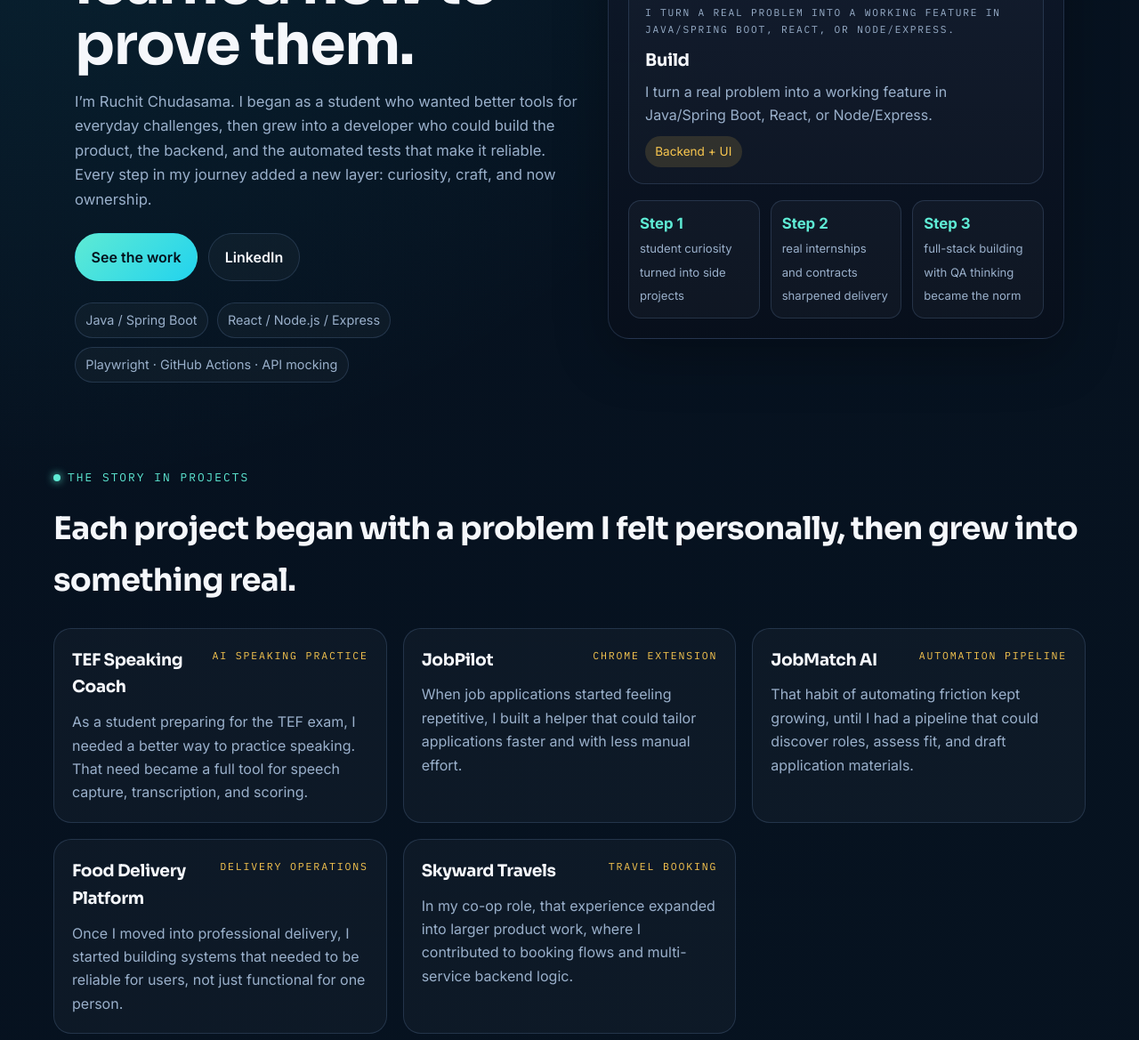
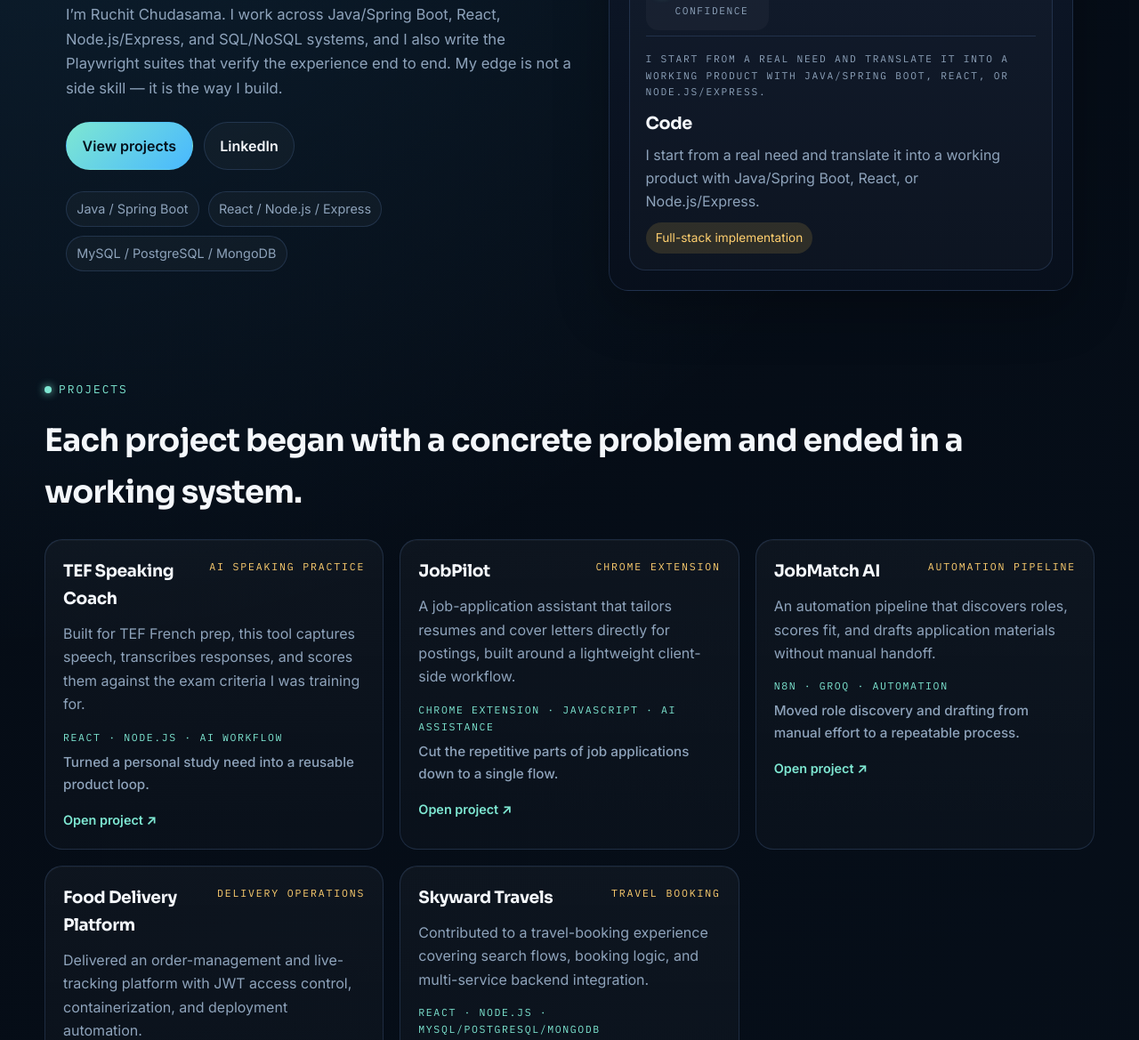
Before and after one commit to ruchit3601/portfolioWebsite, a website built with Vite: page index.html in a window 1280 px wide. Shown: the part 453-1622 px from the top of the page at 89% size. Built offline with nearby package versions, Linux system fonts and the light colour scheme.

Commit message:
refactor: enhance project descriptions and update styling for improved clarity and aesthetics

```diff
--- a/src/main.js
+++ b/src/main.js
@@ -5,25 +5,75 @@ const app = document.getElementById('app');
 
 const stageData = [
   {
+    id: 'code',
+    title: 'Code',
+    label: 'Problem → implementation',
+    detail: 'I start from a real need and translate it into a working product with Java/Spring Boot, React, or Node.js/Express.',
+    metric: 'Full-stack implementation',
+  },
+  {
     id: 'build',
     title: 'Build',
-    label: 'Product shaping',
-    detail: 'I turn a real problem into a working feature in Java/Spring Boot, React, or Node/Express.',
+    label: 'System wiring',
+    detail: 'I connect the UI, API layer, and data model so the feature behaves like a coherent system, not a one-off script.',
     metric: 'Backend + UI',
   },
   {
     id: 'test',
-    title: 'Test',
-    label: 'QA automation',
-    detail: 'I wire Playwright tests around critical flows, mock external APIs, and keep the suite runnable in CI.',
+    title: 'Playwright',
+    label: 'Proof in CI',
+    detail: 'I write Playwright tests around critical flows, mock external APIs, and keep the suite runnable in GitHub Actions.',
     metric: 'Playwright + CI',
   },
   {
     id: 'deploy',
     title: 'Deploy',
     label: 'Release confidence',
-    detail: 'I ship with the same discipline I use in automation: fast feedback, repeatable checks, and fewer surprises.',
+    detail: 'I ship with the same discipline I use in automation: repeatable checks, fast feedback, and fewer surprises.',
     metric: 'GitHub Actions',
+  },
+];
+
+const projects = [
+  {
+    title: 'TEF Speaking Coach',
+    badge: 'AI speaking practice',
+    description: 'Built for TEF French prep, this tool captures speech, transcribes responses, and scores them against the exam criteria I was training for.',
+    stack: ['React', 'Node.js', 'AI workflow'],
+    outcome: 'Turned a personal study need into a reusable product loop.',
+    link: 'https://github.com/ruchit3601/tef-speaking-coach',
+  },
+  {
+    title: 'JobPilot',
+    badge: 'Chrome extension',
+    description: 'A job-application assistant that tailors resumes and cover letters directly for postings, built around a lightweight client-side workflow.',
+    stack: ['Chrome extension', 'JavaScript', 'AI assistance'],
+    outcome: 'Cut the repetitive parts of job applications down to a single flow.',
+    link: 'https://github.com/ruchit3601/AI_JobPilot',
+  },
+  {
+    title: 'JobMatch AI',
+    badge: 'Automation pipeline',
+    description: 'An automation pipeline that discovers roles, scores fit, and drafts application materials without manual handoff.',
+    stack: ['n8n', 'Groq', 'Automation'],
+    outcome: 'Moved role discovery and drafting from manual effort to a repeatable process.',
+    link: 'https://github.com/ruchit3601',
+  },
+  {
+    title: 'Food Delivery Platform',
+    badge: 'Delivery operations',
+    description: 'Delivered an order-management and live-tracking platform with JWT access control, containerization, and deployment automation.',
+    stack: ['Java', 'Spring Boot', 'Docker'],
+    outcome: 'Built a platform that needed to be reliable for real users.',
+    link: 'https://github.com/ruchit3601',
+  },
+  {
+    title: 'Skyward Travels',
+    badge: 'Travel booking',
+    description: 'Contributed to a travel-booking experience covering search flows, booking logic, and multi-service backend integration.',
+    stack: ['React', 'Node.js', 'MySQL/PostgreSQL/MongoDB'],
+    outcome: 'Expanded from side projects into multi-service product work.',
+    link: 'https://github.com/ruchit3601',
   },
 ];
 
@@ -47,17 +97,17 @@ app.innerHTML = `
   <main id="top">
     <section class="hero wrap">
       <div class="hero-copy reveal">
-        <p class="kicker">From student curiosity to shipped products</p>
-        <h1>I started by solving my own problems, then learned how to prove them.</h1>
-        <p class="hero-text">I’m Ruchit Chudasama. I began as a student who wanted better tools for everyday challenges, then grew into a developer who could build the product, the backend, and the automated tests that make it reliable. Every step in my journey added a new layer: curiosity, craft, and now ownership.</p>
+        <p class="kicker">Computer Engineering · Full Stack Developer · QA Automation Engineer</p>
+        <h1>I build the product and the proof.</h1>
+        <p class="hero-text">I’m Ruchit Chudasama. I work across Java/Spring Boot, React, Node.js/Express, and SQL/NoSQL systems, and I also write the Playwright suites that verify the experience end to end. My edge is not a side skill — it is the way I build.</p>
         <div class="hero-actions">
-          <a class="btn btn-primary" href="#work">See the work</a>
+          <a class="btn btn-primary" href="#work">View projects</a>
           <a class="btn btn-ghost" href="https://www.linkedin.com/in/ruchit-chudasama-040070211/" target="_blank" rel="noopener">LinkedIn</a>
         </div>
         <ul class="hero-highlights">
           <li>Java / Spring Boot</li>
           <li>React / Node.js / Express</li>
-          <li>Playwright · GitHub Actions · API mocking</li>
+          <li>MySQL / PostgreSQL / MongoDB</li>
         </ul>
       </div>
 
@@ -67,74 +117,39 @@ app.innerHTML = `
             <p class="panel-eyebrow">Signature interaction</p>
             <h2 id="pipeline-title">Delivery pipeline</h2>
           </div>
-          <span class="panel-pill">CI → QA → Deploy</span>
+          <span class="panel-pill">Code → Build → Playwright → Deploy</span>
         </div>
         <div id="pipeline" class="pipeline-shell"></div>
-        <div class="hero-metrics">
-          <div>
-            <strong>Step 1</strong>
-            <span>student curiosity turned into side projects</span>
-          </div>
-          <div>
-            <strong>Step 2</strong>
-            <span>real internships and contracts sharpened delivery</span>
-          </div>
-          <div>
-            <strong>Step 3</strong>
-            <span>full-stack building with QA thinking became the norm</span>
-          </div>
-        </div>
       </div>
     </section>
 
     <section id="work" class="wrap section reveal">
       <div class="section-head">
-        <p class="kicker">The story in projects</p>
-        <h2>Each project began with a problem I felt personally, then grew into something real.</h2>
+        <p class="kicker">Projects</p>
+        <h2>Each project began with a concrete problem and ended in a working system.</h2>
       </div>
       <div class="project-grid">
-        <article class="project-card">
-          <div class="project-top">
-            <h3>TEF Speaking Coach</h3>
-            <span class="project-badge">AI speaking practice</span>
-          </div>
-          <p>As a student preparing for the TEF exam, I needed a better way to practice speaking. That need became a full tool for speech capture, transcription, and scoring.</p>
-        </article>
-        <article class="project-card">
-          <div class="project-top">
-            <h3>JobPilot</h3>
-            <span class="project-badge">Chrome extension</span>
-          </div>
-          <p>When job applications started feeling repetitive, I built a helper that could tailor applications faster and with less manual effort.</p>
-        </article>
-        <article class="project-card">
-          <div class="project-top">
-            <h3>JobMatch AI</h3>
-            <span class="project-badge">Automation pipeline</span>
-          </div>
-          <p>That habit of automating friction kept growing, until I had a pipeline that could discover roles, assess fit, and draft application materials.</p>
-        </article>
-        <article class="project-card">
-          <div class="project-top">
-            <h3>Food Delivery Platform</h3>
-            <span class="project-badge">Delivery operations</span>
-          </div>
-          <p>Once I moved into professional delivery, I started building systems that needed to be reliable for users, not just functional for one person.</p>
-        </article>
-        <article class="project-card">
-          <div class="project-top">
-            <h3>Skyward Travels</h3>
-            <span class="project-badge">Travel booking</span>
-          </div>
-          <p>In my co-op role, that experience expanded into larger product work, where I contributed to booking flows and multi-service backend logic.</p>
-        </article>
+        ${projects.map((project) => `
+          <article class="project-card">
+            <div class="project-top">
+              <h3>${project.title}</h3>
+              <span class="project-badge">${project.badge}</span>
+            </div>
+            <p>${project.description}</p>
+            <div class="project-meta">
+              <span>${project.stack.join(' · ')}</span>
+              <strong>${project.outcome}</strong>
+            </div>
+            <a class="project-link" href="${project.link}" target="_blank" rel="noopener">Open project ↗</a>
+          </article>
+        `).join('')}
       </div>
     </section>
 
     <section id="qa" class="wrap section reveal">
       <div class="section-head">
-        <p class="kicker">The quality chapter</p>
-        <h2>As the work became more serious, quality became part of the build itself.</h2>
+        <p class="kicker">QA / Testing</p>
+        <h2>This is a dedicated capability, not an afterthought.</h2>
       </div>
       <div class="qa-grid">
         <article class="qa-card">
@@ -142,22 +157,22 @@ app.innerHTML = `
           <ul class="detail-list">
             <li>
               <strong>LambdaTest Playwright 101</strong>
-              <span>Certificate details verified from the provider listing; credential ID and issue date are retained in the certificate asset.</span>
+              <span>Completed with certification details retained in the official certificate asset.</span>
             </li>
             <li>
               <strong>Advanced Playwright — TestAutomationU</strong>
-              <span>Certificate details verified from the provider listing; credential ID and issue date are retained in the certificate asset.</span>
+              <span>Completed with certification details retained in the official certificate asset.</span>
             </li>
           </ul>
         </article>
 
         <article class="qa-card">
           <h3>Playwright suite I built</h3>
-          <p>For one of my own AI projects, I moved from building features to proving them. I created a headless Playwright suite that mocks external API calls and exercises the core flow in GitHub Actions CI, catching the kind of issue that can slip through a visual check.</p>
+          <p>For one of my own AI projects, I created a headless Playwright suite that mocks external API calls and exercises the core user journey in GitHub Actions CI. The suite targets the failure mode where an upstream API response breaks the visible state even when the UI looks healthy.</p>
           <ul class="detail-list">
-            <li>Mocks API responses so the UI is tested without brittle third-party dependencies.</li>
-            <li>Runs headlessly in GitHub Actions for quick, repeatable validation.</li>
-            <li>Protects critical user flows from regressions that are easy to miss in a manual pass.</li>
+            <li>Mocks external API responses to keep the suite deterministic.</li>
+            <li>Runs headlessly in GitHub Actions for rapid CI validation.</li>
+            <li>Protects critical flows from regressions that can slip through a visual check.</li>
           </ul>
         </article>
 
@@ -176,8 +191,8 @@ app.innerHTML = `
 
     <section id="experience" class="wrap section reveal">
       <div class="section-head">
-        <p class="kicker">How the story evolved</p>
-        <h2>From learning the basics to owning delivery in real teams.</h2>
+        <p class="kicker">Experience & Education</p>
+        <h2>A steady move from learning to owning delivery.</h2>
       </div>
       <div class="timeline">
         <article class="timeline-item">
@@ -185,9 +200,9 @@ app.innerHTML = `
           <h3>Full Stack Developer · Contract</h3>
           <p>Dodge Data &amp; Analytics · Remote, Canada</p>
           <ul>
-            <li>Worked on Blue Book, a live commercial-construction platform that connects contractors and suppliers.</li>
-            <li>Shipped fixes and features across an existing Angular/jQuery estate and the supporting Java/Node.js backend.</li>
-            <li>Wrote SQL logic and data handling for contractor profiles and bid-management workflows.</li>
+            <li>Worked on Blue Book, a commercial construction platform connecting contractors and suppliers.</li>
+            <li>Shipped fixes and features across an existing Angular/jQuery frontend and supporting Java/Node.js backend.</li>
+            <li>Wrote SQL logic and data handling for contractor profiles and bid workflows.</li>
           </ul>
         </article>
         <article class="timeline-item">
@@ -195,8 +210,8 @@ app.innerHTML = `
           <h3>Software Developer · Co-op</h3>
           <p>SilverThread Solutions · Toronto, ON</p>
           <ul>
-            <li>Owned full-stack work on Skyward Travels, a travel-booking experience with flight and hotel search plus loyalty-point flows.</li>
-            <li>Designed REST APIs across MongoDB, MySQL, and PL/SQL depending on the client needs.</li>
+            <li>Owned full-stack work on Skyward Travels, a travel-booking experience with search, booking, and loyalty flows.</li>
+            <li>Designed APIs across MongoDB, MySQL, and PL/SQL depending on client needs.</li>
           </ul>
         </article>
         <article class="timeline-item">
@@ -204,8 +219,8 @@ app.innerHTML = `
           <h3>Junior Software Developer</h3>
           <p>The Logic Factory · Ahmedabad, India</p>
           <ul>
-            <li>Automated supply-chain scheduling workflows and built validation harnesses to catch defects before deployment.</li>
-            <li>Worked in a delivery-focused setting where quality checks mattered as much as feature delivery.</li>
+            <li>Automated supply-chain scheduling workflows and built validation harnesses.</li>
+            <li>Worked in a delivery-oriented environment where quality checks mattered before deployment.</li>
           </ul>
         </article>
       </div>
@@ -213,13 +228,12 @@ app.innerHTML = `
 
     <section class="wrap section reveal">
       <div class="section-head">
-        <p class="kicker">Why this story matters</p>
-        <h2>I care about products that work, because I’ve lived the gap between an idea and a reliable release.</h2>
+        <p class="kicker">Engineering mindset</p>
+        <h2>I care about systems that work in the real world, not just in a demo.</h2>
       </div>
       <div class="insight-grid">
         <div class="insight-card">
-          <p>Most of the tools I build start from a problem I actually feel. I got tired of manually tailoring resumes and built JobPilot and JobMatch AI. I’m studying for the TEF exam and built a speaking coach to practice against real criteria.</p>
-          <p>That habit shaped my stack: I build the product, the API layer, and the checks that keep it reliable, because I know how a promising idea can fall apart without that last layer of proof.</p>
+          <p>I started from a practical need: make my own work easier. That led to side projects that slowly grew into products and then into professional delivery. The common thread is the same: I build the feature, the supporting system, and the checks that make it trustworthy.</p>
         </div>
         <div class="insight-card stats-card">
           <div>
@@ -231,8 +245,8 @@ app.innerHTML = `
             <span>AI-integrated products shipped</span>
           </div>
           <div>
-            <strong>A2 → B1</strong>
-            <span>French progress while preparing for TEF</span>
+            <strong>Playwright</strong>
+            <span>Certified and used in real CI-driven test suites</span>
           </div>
         </div>
       </div>
@@ -318,7 +332,7 @@ function renderPipeline() {
     button.addEventListener('click', () => updateDetail(button.dataset.stage));
   });
 
-  updateDetail('build');
+  updateDetail('code');
 
   if (!reducedMotion) {
     const tl = gsap.timeline({ defaults: { ease: 'power3.out' } });
--- a/src/style.css
+++ b/src/style.css
@@ -1,19 +1,19 @@
 :root {
-  --bg: #06111f;
-  --bg-soft: #0d1727;
-  --panel: #101b2e;
-  --panel-strong: #15253c;
-  --border: rgba(148, 193, 255, 0.16);
-  --text: #f5f7fb;
-  --text-muted: #9ab0cb;
-  --accent: #5eead4;
-  --accent-strong: #22d3ee;
-  --accent-warm: #f9c74f;
+  --bg: #050b14;
+  --bg-soft: #091321;
+  --panel: #0d1726;
+  --panel-strong: #101d30;
+  --border: rgba(122, 175, 255, 0.16);
+  --text: #f4f7fb;
+  --text-muted: #8ea3bb;
+  --accent: #7ee7d2;
+  --accent-strong: #48b8ff;
+  --accent-warm: #ffcf6f;
   --font-display: 'Sora', 'Inter', sans-serif;
   --font-body: 'Inter', 'Segoe UI', sans-serif;
   --font-mono: 'IBM Plex Mono', 'JetBrains Mono', monospace;
-  --max-width: 1160px;
-  --radius: 24px;
+  --max-width: 1180px;
+  --radius: 22px;
 }
 
 * {
@@ -28,8 +28,8 @@ html {
 
 body {
   background:
-    radial-gradient(circle at top left, rgba(34, 211, 238, 0.12), transparent 24%),
-    linear-gradient(135deg, var(--bg) 0%, #071421 100%);
+    radial-gradient(circle at top left, rgba(72, 184, 255, 0.14), transparent 28%),
+    linear-gradient(135deg, var(--bg) 0%, #07111d 100%);
   color: var(--text);
   font-family: var(--font-body);
   line-height: 1.65;
@@ -389,7 +389,7 @@ h3 {
 }
 
 .section {
-  padding: 24px 0 0;
+  padding: 28px 0 0;
 }
 
 .section-head {
@@ -420,8 +420,9 @@ h3 {
 .timeline-item {
   border: 1px solid var(--border);
   border-radius: 20px;
-  background: rgba(255, 255, 255, 0.03);
+  background: linear-gradient(180deg, rgba(255, 255, 255, 0.035), rgba(255, 255, 255, 0.02));
   padding: 20px;
+  box-shadow: inset 0 1px 0 rgba(255, 255, 255, 0.03);
 }
 
 .project-top {
@@ -430,6 +431,35 @@ h3 {
   align-items: start;
   gap: 10px;
   margin-bottom: 10px;
+}
+
+.project-meta {
+  display: grid;
+  gap: 6px;
+  margin: 14px 0;
+}
+
+.project-meta span {
+  color: var(--accent);
+  font-family: var(--font-mono);
+  font-size: 0.72rem;
+  letter-spacing: 0.14em;
+  text-transform: uppercase;
+}
+
+.project-meta strong {
+  color: var(--text-muted);
+  font-size: 0.95rem;
+  font-weight: 500;
+}
+
+.project-link {
+  display: inline-flex;
+  align-items: center;
+  gap: 6px;
+  color: var(--accent);
+  font-size: 0.9rem;
+  font-weight: 600;
 }
 
 .project-badge {
```
